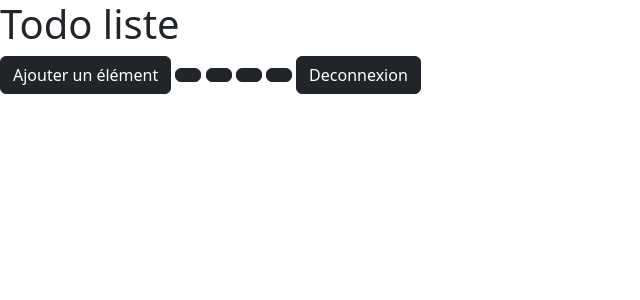
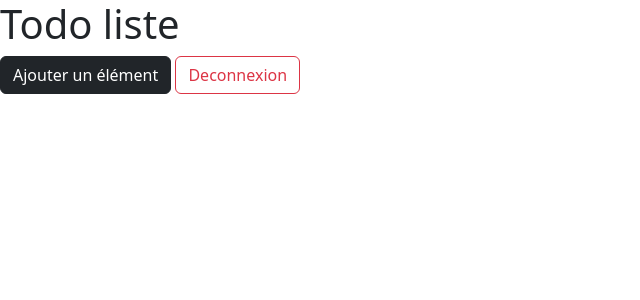
Before and after one commit to CodeMathis/tds-web-2022, a PHP site: page /index.php in a window 1280 px wide. Shown: the top 300 px of the page, without its empty margins (0-640 px from the left). Run offline with PHP 8.4, Linux system fonts and the light colour scheme.

Commit message:
Add files via upload

```diff
--- a/php/todo/index.php
+++ b/php/todo/index.php
@@ -22,10 +22,6 @@
         echo "<li class='list-group-item'>$item <a href='delete.php?num=$index'>X</a></li>";
     }
     ?>
-    <a href="ajouterelement.php" class="btn btn-dark"></a>
-    <a href="ajouterelement.php" class="btn btn-dark"></a>
-    <a href="ajouterelement.php" class="btn btn-dark"></a>
-    <a href="ajouterelement.php" class="btn btn-dark"></a>
-    <a href="deco.php" class="btn btn-dark">Deconnexion</a>
+    <a href="deco.php" class="btn btn-outline-danger">Deconnexion</a>
 </body>
 </html>
```
